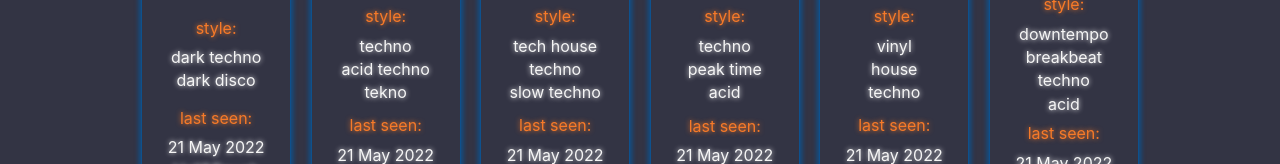
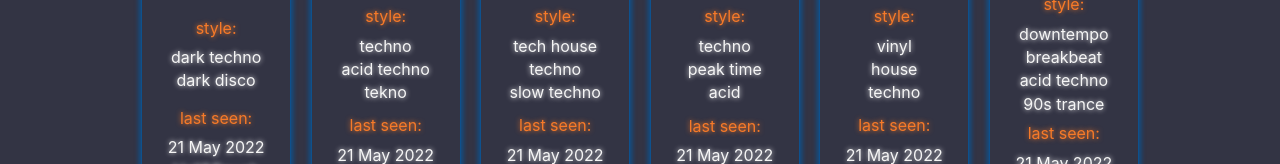
Before and after one commit to zuehler/soko-rave, a React (Vite) app: page /members in a window 1280 px wide. Shown: the part 546-710 px from the top of the page. Built offline with nearby package versions, Linux system fonts and the light colour scheme.

Commit message:
failed to hide scrollbar in show subpage but did some style refactoring

```diff
--- a/src/App.scss
+++ b/src/App.scss
@@ -15,17 +15,18 @@ body {
   background-color: var(--bgColor);
   display: flex;
   flex-flow: column nowrap;
-  justify-content: center;
+  justify-content: flex-start;
   align-items: center;
   color: var(--fontColor);
   text-shadow: 0px 0px 5px var(--fontColor);
 }
 
 .App {
-  // border: 1px solid hotpink;
   display: flex;
   flex-flow: column nowrap;
-  justify-content: center;
+  justify-content: flex-start;
   align-items: center;
   width: 90vw;
+  // max-height: 95vh;
+  // border: 1px solid hotpink;
 }
--- a/src/data/members.json
+++ b/src/data/members.json
@@ -103,7 +103,7 @@
 
   {
     "name": "resaresa",
-    "style": ["downtempo", "breakbeat", "techno", "acid"],
+    "style": ["downtempo", "breakbeat", "acid techno", "90s trance"],
     "lastSeen": {
       "date": "21 May 2022",
       "party": "Hall&Rauch",
--- a/src/styles/subpage-shows/shows.scss
+++ b/src/styles/subpage-shows/shows.scss
@@ -1,9 +1,11 @@
 .showsContainer {
   display: flex;
   flex-flow: row nowrap;
-  justify-content: center;
-  align-items: flex-start;
+  justify-content: space-around;
   width: 70vw;
+  //   align-items: flex-start;
+  //   height: 60vh;
+  //   border: 1px solid hotpink;
 
   .shows {
     display: flex;
@@ -12,11 +14,12 @@
     align-items: flex-start;
     padding: 1rem;
     margin: 1rem;
-    width: 45%;
-    max-height: 20%;
+    width: 100%;
     border: 1px solid var(--copBlue);
     border-radius: 10px;
     box-shadow: 0px 0px 5px 2px var(--copBlue);
+    // overflow-y: scroll;
+    // max-height: 100%;
 
     h2 {
       align-self: center;
```
